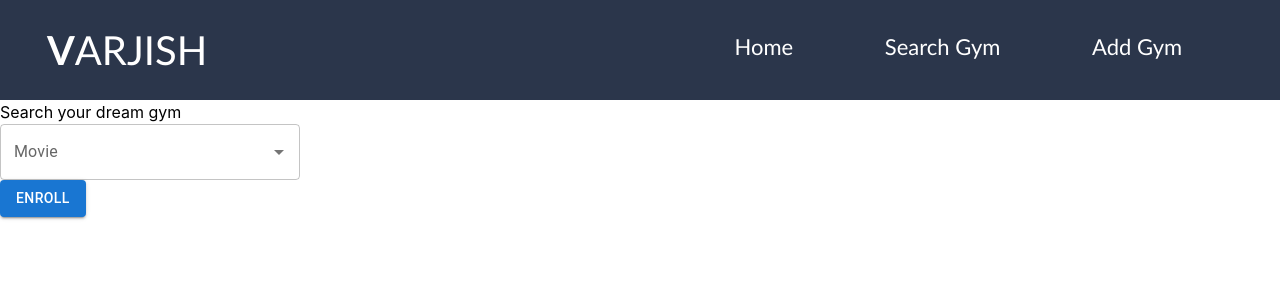
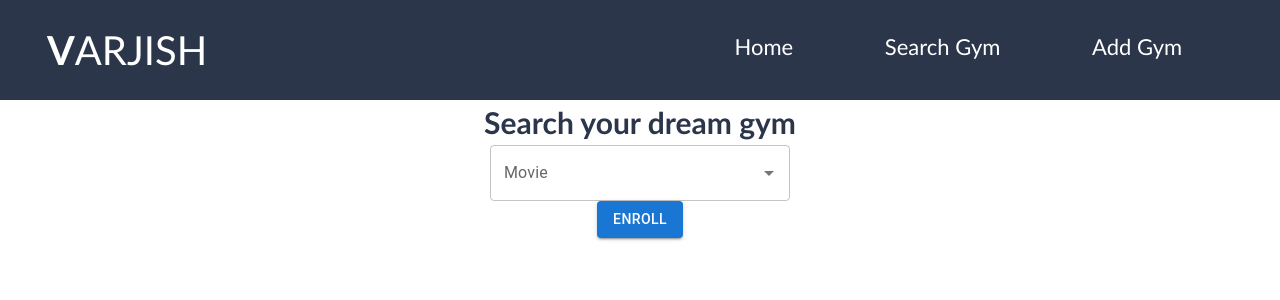
Before and after one commit to AkshatDobriyal/varjish, a React (Create React App) app: page /searchGym in a window 1280 px wide. Shown: the top 300 px of the page. Built offline with nearby package versions, Linux system fonts and the light colour scheme; no server answers.

Commit message:
Updated SearchGym.js

```diff
--- a/src/Components/searchGym/SearchGym.js
+++ b/src/Components/searchGym/SearchGym.js
@@ -72,12 +72,12 @@ const SearchGym = () => {
 
     return(
         <>
-            <div className="container">
-                <div className="head">
+            <div className="search">
+                <div className="search__head">
                     <h2>Search your dream gym</h2>
                 </div>
-                <form className="form" onSubmit={handleSubmit}>
-                    <div className="form-control">
+                <form className="search__form" onSubmit={handleSubmit}>
+                    <div className="search__form__dropdown">
                         <Autocomplete
                             disablePortal
                             id="combo-box-demo"
@@ -88,9 +88,13 @@ const SearchGym = () => {
                             renderInput={(params) => <TextField {...params} label="Movie" />}
                         />
                     </div>
-                    {gym && <Card gym={gym}/>}
+                    {gym &&
+                        <div className="search__form__dropdown">
+                            <Card gym={gym}/>
+                        </div>
+                    }
                     {trainers &&
-                        <div className="form-control">
+                        <div className="search__form__dropdown">
                             <Autocomplete
                                 disablePortal
                                 id="combo-box-demo"
@@ -102,7 +106,12 @@ const SearchGym = () => {
                             />
                         </div>
                     }
-                    {trainer && <Card trainer={trainer} />}
+                    {
+                    trainer &&
+                        <div className="search__form__dropdown">
+                            <Card trainer={trainer} />
+                        </div>
+                    }
 
                     <Button variant="contained">Enroll</Button>
                 </form>
```
